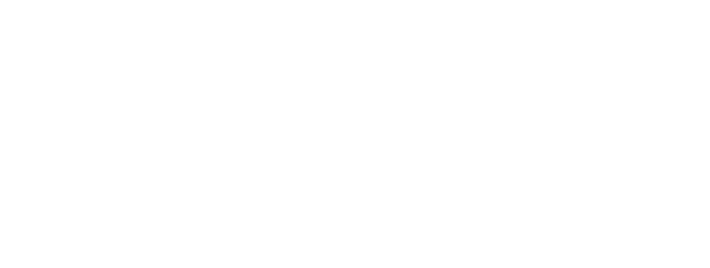
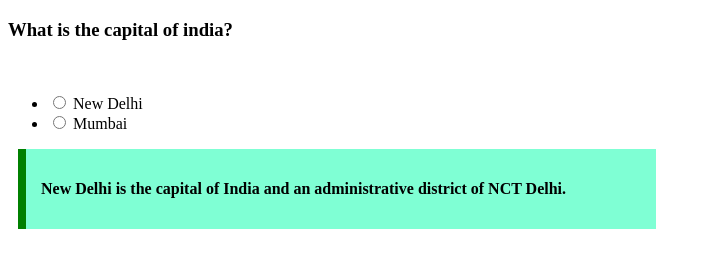
Before and after one commit to acciojob/trivia-Bharath1252001, a website: page main.html in a window 1280 px wide. Shown: the whole page, without its empty margins (0-710 px from the left). Drawn offline with Linux system fonts and the light colour scheme.

Commit message:
Update main.html

```diff
--- a/main.html
+++ b/main.html
@@ -3,11 +3,45 @@
 <html>
 
 <head>
-	<link rel="stylesheet" href="styles.css">
+    <link rel="stylesheet" href="styles.css">
+    <title>QUIZ</title>
 </head>
+<style type="text/css">
+blockquote{
 
+    max-width:600px;
+    margin:10px;
+    padding: 15px;
+    border-left: 8px solid green;
+    background-color:aquamarine;
+    font-weight: bold;
+     }
+     </style>
 <body>
-	<!-- the entire body must be written by student -->
+    <!-- the entire body must be written by student -->
+
+    <h3>What is the capital of india?</h3>
+    <br>
+ <!----<input type="radio" name="1" value="New Delhi">New Delhi<br>
+<input type="radio" name="2" value="Mumbai">Mumbai<br>-->
+
+<ul>
+    <li>
+        <input type="radio" name="answer" id="a" class ="answer">
+        <label for="a" id="a_text">New Delhi</label>
+    </li>
+    <li>
+        <input type="radio" name="answer" id="b" class ="answers">
+        <label for="a" id="a_text">Mumbai</label>
+    </li>
+
+
+</ul>
+<blockquote cite="https://en.wikipedia.org/wiki/New_Delhi">
+    <p>New Delhi is the capital of India and an administrative district of NCT Delhi.</p>
+     </blockquote>
+
+
     <script type="text/javascript" src="./script.js">
 </script>
 
```
